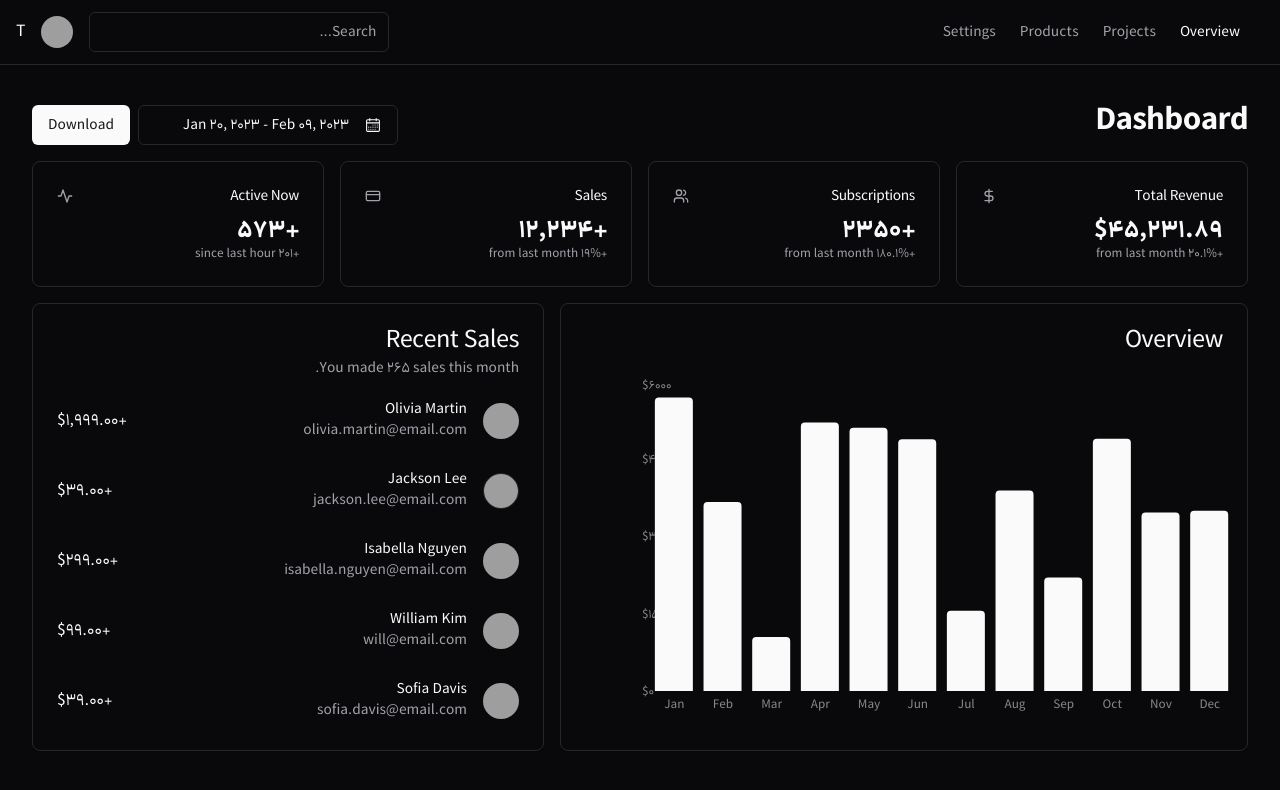
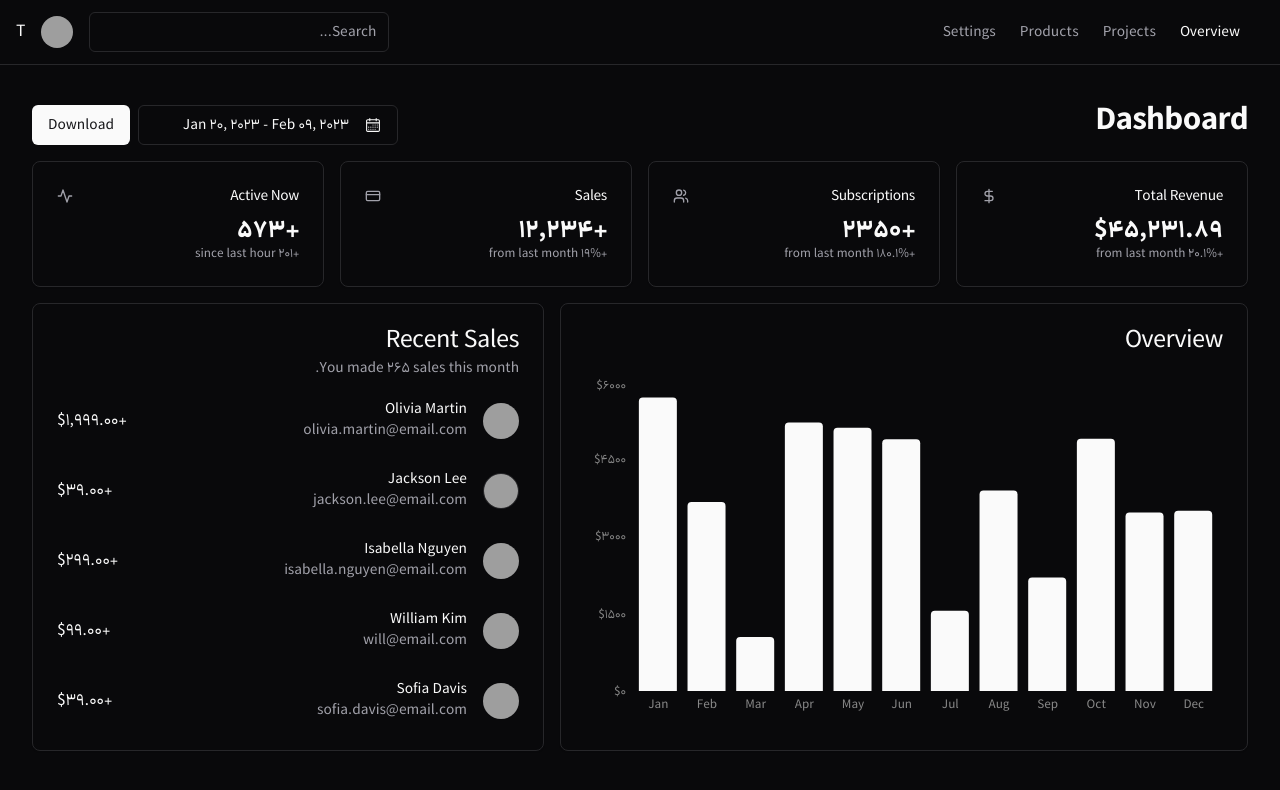
Before and after one commit to moodizone/Gift, a Next.js app: page /overview in a window 1280 px wide. Shown: the top 790 px of the page. Built offline with nearby package versions, Linux system fonts and the light colour scheme; grey boxes are pictures that could not be loaded.

Commit message:
💄 chart should be ltr

```diff
--- a/src/app/(dashboard)/overview/page.tsx
+++ b/src/app/(dashboard)/overview/page.tsx
@@ -133,7 +133,7 @@ export default function DashboardPage() {
             <CardHeader>
               <CardTitle>Overview</CardTitle>
             </CardHeader>
-            <CardContent className="ps-2">
+            <CardContent className="ps-2" dir="ltr">
               <Overview />
             </CardContent>
           </Card>
```
